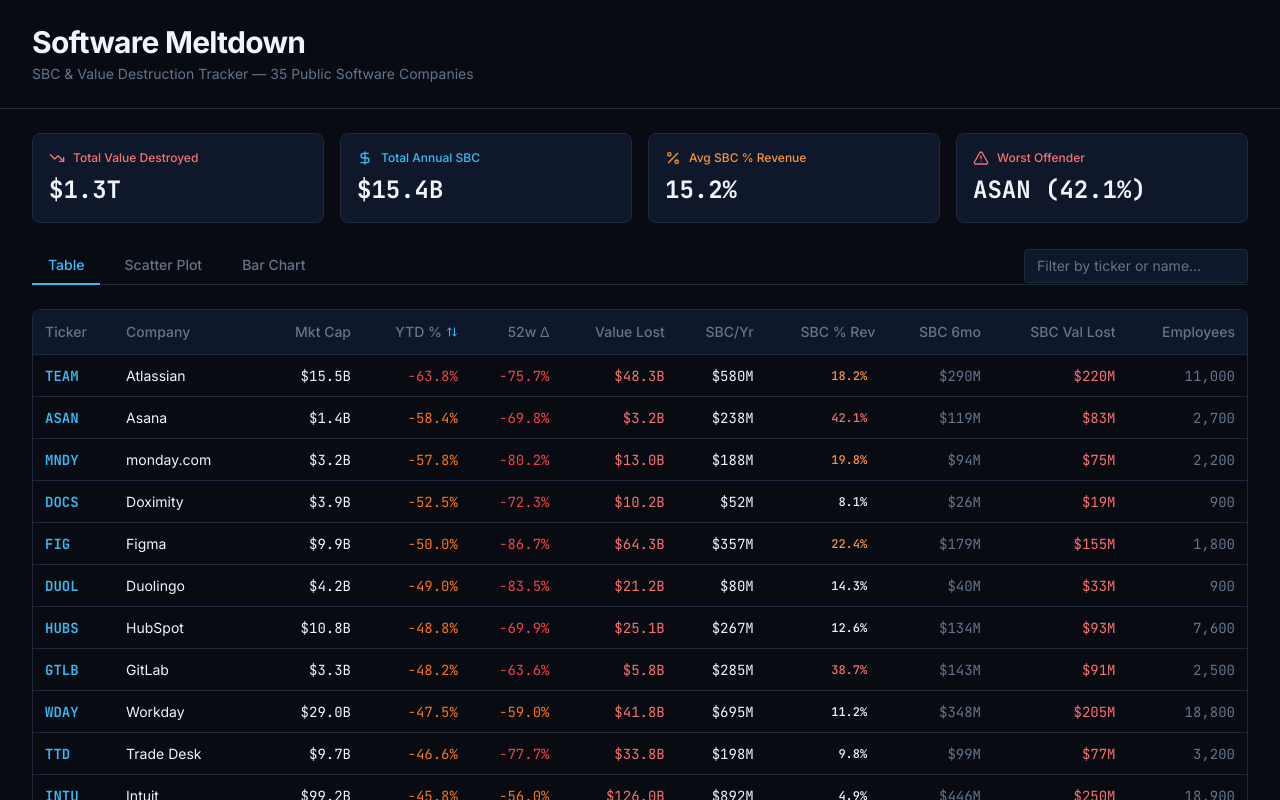
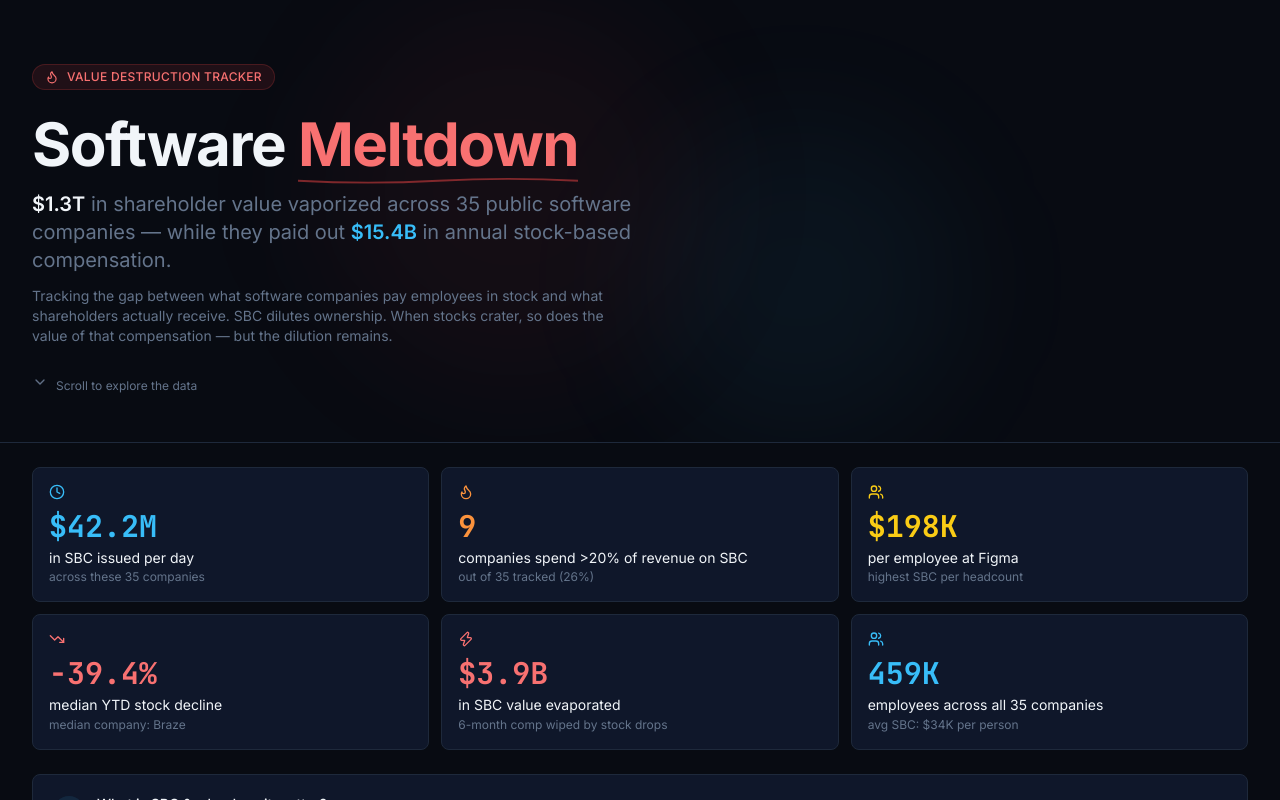
Before and after one commit to TraceCohenTech/software-meltdown, a Next.js app: page /software-meltdown in a window 1280 px wide. Shown: the top 800 px of the page. Built offline with nearby package versions, Linux system fonts and the light colour scheme.

Commit message:
Add hero section, fun facts callouts, and methodology explainer

```diff
--- a/src/components/meltdown/MeltdownDashboard.tsx
+++ b/src/components/meltdown/MeltdownDashboard.tsx
@@ -14,7 +14,7 @@
   Cell,
   LabelList,
 } from "recharts"
-import { X, ArrowUpDown, TrendingDown, DollarSign, Percent, AlertTriangle } from "lucide-react"
+import { X, ArrowUpDown, TrendingDown, DollarSign, Percent, AlertTriangle, Flame, Users, Clock, Zap, ChevronDown } from "lucide-react"
 import { companies } from "@/lib/data"
 import {
   computeMetrics,
@@ -79,22 +79,157 @@
     c.sbcPctRevenue > worst.sbcPctRevenue ? c : worst
   )
 
+  // Fun fact computations
+  const totalEmployees = data.reduce((s, c) => s + c.employees, 0)
+  const sbcPerDay = (totalSBC * 1_000_000) / 365
+  const companiesOver20Pct = data.filter((c) => c.sbcPctRevenue > 20).length
+  const highestSBCPerEmp = data.reduce((best, c) =>
+    c.sbcPerEmployeeK > best.sbcPerEmployeeK ? c : best
+  )
+  const totalSBCValueLost = data.reduce((s, c) => s + c.sbcValueLostM, 0)
+  const medianYTD = [...data].sort((a, b) => a.pctYTD - b.pctYTD)[Math.floor(data.length / 2)]
+
+  const [showMethodology, setShowMethodology] = useState(false)
+
   return (
     <div className="min-h-screen bg-base">
-      {/* Header */}
-      <header className="border-b border-border px-4 sm:px-8 py-6">
-        <div className="max-w-[1400px] mx-auto">
-          <h1 className="text-2xl sm:text-3xl font-bold text-text-primary tracking-tight">
-            Software Meltdown
+      {/* ═══ HERO ═══ */}
+      <header className="relative overflow-hidden border-b border-border">
+        {/* Background glow effects */}
+        <div className="absolute top-0 left-1/4 w-96 h-96 bg-red-500/5 rounded-full blur-3xl" />
+        <div className="absolute bottom-0 right-1/4 w-80 h-80 bg-accent/5 rounded-full blur-3xl" />
+
+        <div className="relative max-w-[1400px] mx-auto px-4 sm:px-8 pt-10 sm:pt-16 pb-8 sm:pb-12">
+          {/* Top tag */}
+          <div className="inline-flex items-center gap-2 bg-red-500/10 border border-red-500/20 rounded-full px-3 py-1 mb-6">
+            <Flame className="w-3.5 h-3.5 text-red-400" />
+            <span className="text-xs font-medium text-red-400 tracking-wide uppercase">
+              Value Destruction Tracker
+            </span>
+          </div>
+
+          {/* Main headline */}
+          <h1 className="text-4xl sm:text-5xl lg:text-6xl font-bold text-text-primary tracking-tight leading-[1.1] max-w-3xl">
+            Software{" "}
+            <span className="relative">
+              <span className="text-red-400">Meltdown</span>
+              <svg className="absolute -bottom-1 left-0 w-full" viewBox="0 0 300 8" fill="none" xmlns="http://www.w3.org/2000/svg">
+                <path d="M0 4 Q75 8 150 4 Q225 0 300 4" stroke="#ef4444" strokeWidth="2" strokeLinecap="round" opacity="0.5" />
+              </svg>
+            </span>
           </h1>
-          <p className="text-text-muted text-sm mt-1">
-            SBC & Value Destruction Tracker — 35 Public Software Companies
+
+          <p className="text-lg sm:text-xl text-text-muted mt-4 max-w-2xl leading-relaxed">
+            <span className="text-text-primary font-semibold">{formatBillions(totalValueDestroyed)}</span>{" "}
+            in shareholder value vaporized across 35 public software companies — while they paid out{" "}
+            <span className="text-accent font-semibold">{formatMillions(totalSBC)}</span> in annual stock-based compensation.
           </p>
+
+          <p className="text-sm text-text-muted mt-3 max-w-xl">
+            Tracking the gap between what software companies pay employees in stock and what shareholders actually receive. SBC dilutes ownership. When stocks crater, so does the value of that compensation — but the dilution remains.
+          </p>
+
+          {/* Scroll indicator */}
+          <div className="mt-8 flex items-center gap-2 text-text-muted text-xs">
+            <ChevronDown className="w-4 h-4 animate-bounce" />
+            <span>Scroll to explore the data</span>
+          </div>
         </div>
       </header>
 
       <main className="max-w-[1400px] mx-auto px-4 sm:px-8 py-6 space-y-6">
-        {/* Stat Bar */}
+        {/* ═══ FUN FACTS ═══ */}
+        <div className="grid grid-cols-2 lg:grid-cols-3 gap-3">
+          <FunFact
+            icon={<Clock className="w-4 h-4" />}
+            stat={`$${(sbcPerDay / 1_000_000).toFixed(1)}M`}
+            label="in SBC issued per day"
+            sublabel="across these 35 companies"
+            color="text-accent"
+          />
+          <FunFact
+            icon={<Flame className="w-4 h-4" />}
+            stat={`${companiesOver20Pct}`}
+            label="companies spend >20% of revenue on SBC"
+            sublabel={`out of 35 tracked (${((companiesOver20Pct / 35) * 100).toFixed(0)}%)`}
+            color="text-orange-400"
+          />
+          <FunFact
+            icon={<Users className="w-4 h-4" />}
+            stat={formatK(highestSBCPerEmp.sbcPerEmployeeK)}
+            label={`per employee at ${highestSBCPerEmp.company}`}
+            sublabel="highest SBC per headcount"
+            color="text-yellow-400"
+          />
+          <FunFact
+            icon={<TrendingDown className="w-4 h-4" />}
+            stat={formatPct(medianYTD.pctYTD)}
+            label="median YTD stock decline"
+            sublabel={`median company: ${medianYTD.company}`}
+            color="text-red-400"
+          />
+          <FunFact
+            icon={<Zap className="w-4 h-4" />}
+            stat={formatMillions(totalSBCValueLost)}
+            label="in SBC value evaporated"
+            sublabel="6-month comp wiped by stock drops"
+            color="text-red-400"
+          />
+          <FunFact
+            icon={<Users className="w-4 h-4" />}
+            stat={`${(totalEmployees / 1000).toFixed(0)}K`}
+            label="employees across all 35 companies"
+            sublabel={`avg SBC: ${formatK(totalSBC * 1000 / totalEmployees)} per person`}
+            color="text-accent"
+          />
+        </div>
+
+        {/* ═══ METHODOLOGY ═══ */}
+        <div className="bg-surface border border-border rounded-lg">
+          <button
+            onClick={() => setShowMethodology(!showMethodology)}
+            className="w-full flex items-center justify-between px-5 py-4 text-left"
+          >
+            <div className="flex items-center gap-3">
+              <div className="w-8 h-8 rounded-full bg-accent/10 flex items-center justify-center">
+                <AlertTriangle className="w-4 h-4 text-accent" />
+              </div>
+              <div>
+                <span className="text-sm font-medium text-text-primary">
+                  What is SBC & why does it matter?
+                </span>
+                <span className="text-xs text-text-muted block mt-0.5">
+                  Methodology, definitions, and why shareholders should care
+                </span>
+              </div>
+            </div>
+            <ChevronDown className={`w-4 h-4 text-text-muted transition-transform ${showMethodology ? "rotate-180" : ""}`} />
+          </button>
+          {showMethodology && (
+            <div className="px-5 pb-5 space-y-4 border-t border-border pt-4">
+              <div className="grid sm:grid-cols-2 gap-4">
+                <ExplainerCard
+                  title="Stock-Based Compensation (SBC)"
+                  body="Companies pay employees with stock options and RSUs instead of cash. This dilutes existing shareholders — creating new shares and shrinking everyone else's ownership. SBC is a real cost that reduces earnings but is often excluded from 'adjusted' metrics."
+                />
+                <ExplainerCard
+                  title="Value Destroyed"
+                  body="Estimated by comparing the current market cap to the peak market cap implied by the 52-week high. This represents the maximum shareholder wealth that has evaporated during the downturn — real money that investors lost."
+                />
+                <ExplainerCard
+                  title="SBC Value Lost"
+                  body="When a company's stock drops, the SBC issued in the prior 6 months loses value too. Employees received shares that are now worth significantly less, but the dilution to shareholders still happened. The company 'spent' full price, shareholders got discounted returns."
+                />
+                <ExplainerCard
+                  title="Why SBC % Revenue Matters"
+                  body="A company paying 40% of its revenue in SBC is giving away almost half its top line to employees as stock. At single-digit percentages it's normal comp. Above 20%, shareholders are funding a transfer of wealth that may never be recouped."
+                />
+              </div>
+            </div>
+          )}
+        </div>
+
+        {/* ═══ STAT BAR ═══ */}
         <div className="grid grid-cols-2 lg:grid-cols-4 gap-4">
           <StatCard
             label="Total Value Destroyed"
@@ -569,3 +704,39 @@
     </div>
   )
 }
+
+/* ─── Fun Fact Card ─── */
+function FunFact({
+  icon,
+  stat,
+  label,
+  sublabel,
+  color,
+}: {
+  icon: React.ReactNode
+  stat: string
+  label: string
+  sublabel: string
+  color: string
+}) {
+  return (
+    <div className="bg-surface border border-border rounded-lg p-4 hover:border-border/80 transition-colors">
+      <div className={`flex items-center gap-2 ${color} mb-2`}>
+        {icon}
+      </div>
+      <div className={`text-2xl sm:text-3xl font-bold font-mono ${color}`}>{stat}</div>
+      <div className="text-sm text-text-primary mt-1 leading-snug">{label}</div>
+      <div className="text-xs text-text-muted mt-0.5">{sublabel}</div>
+    </div>
+  )
+}
+
+/* ─── Explainer Card ─── */
+function ExplainerCard({ title, body }: { title: string; body: string }) {
+  return (
+    <div className="bg-base border border-border rounded-lg p-4">
+      <h4 className="text-sm font-semibold text-text-primary mb-2">{title}</h4>
+      <p className="text-xs text-text-muted leading-relaxed">{body}</p>
+    </div>
+  )
+}
```
